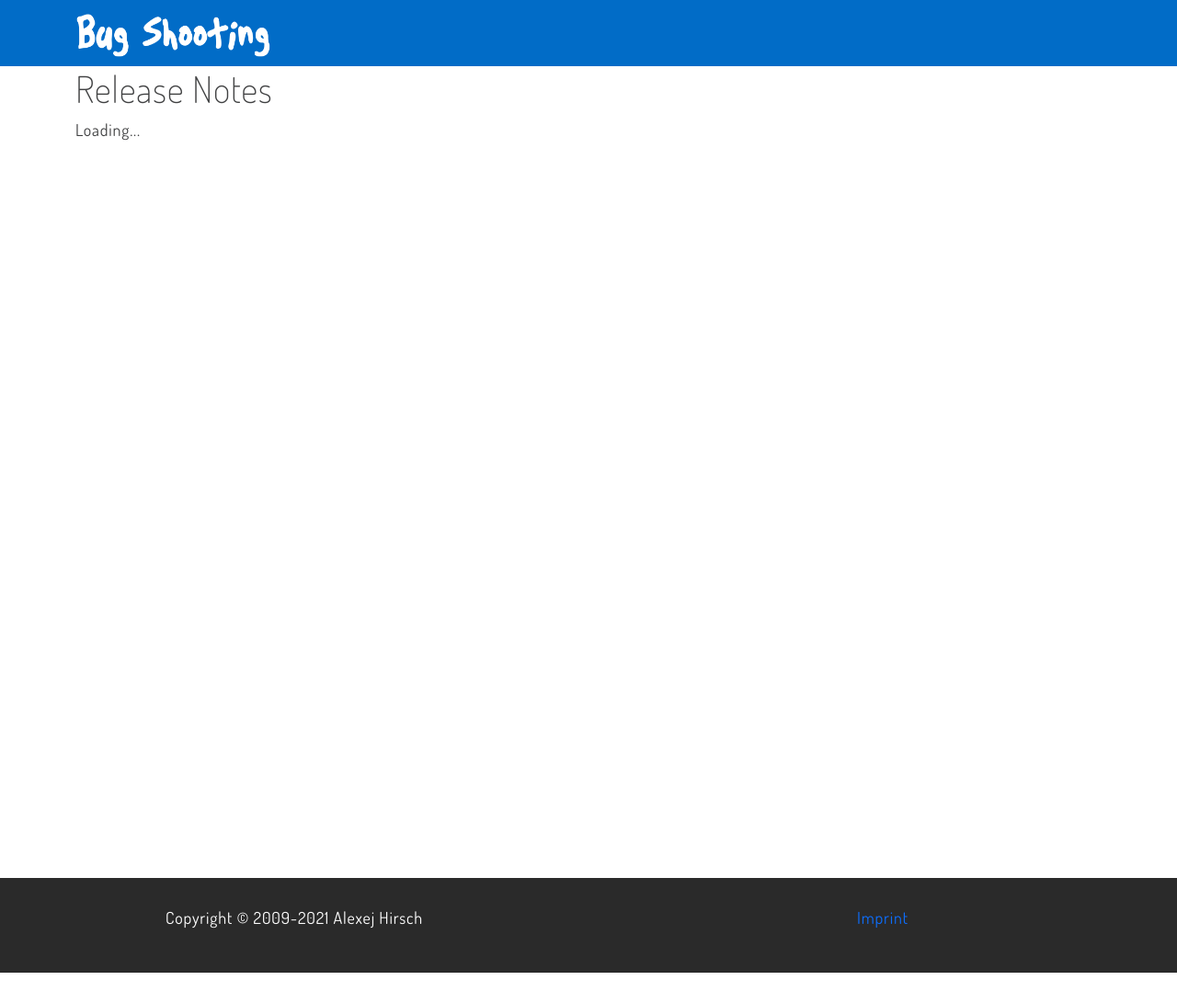
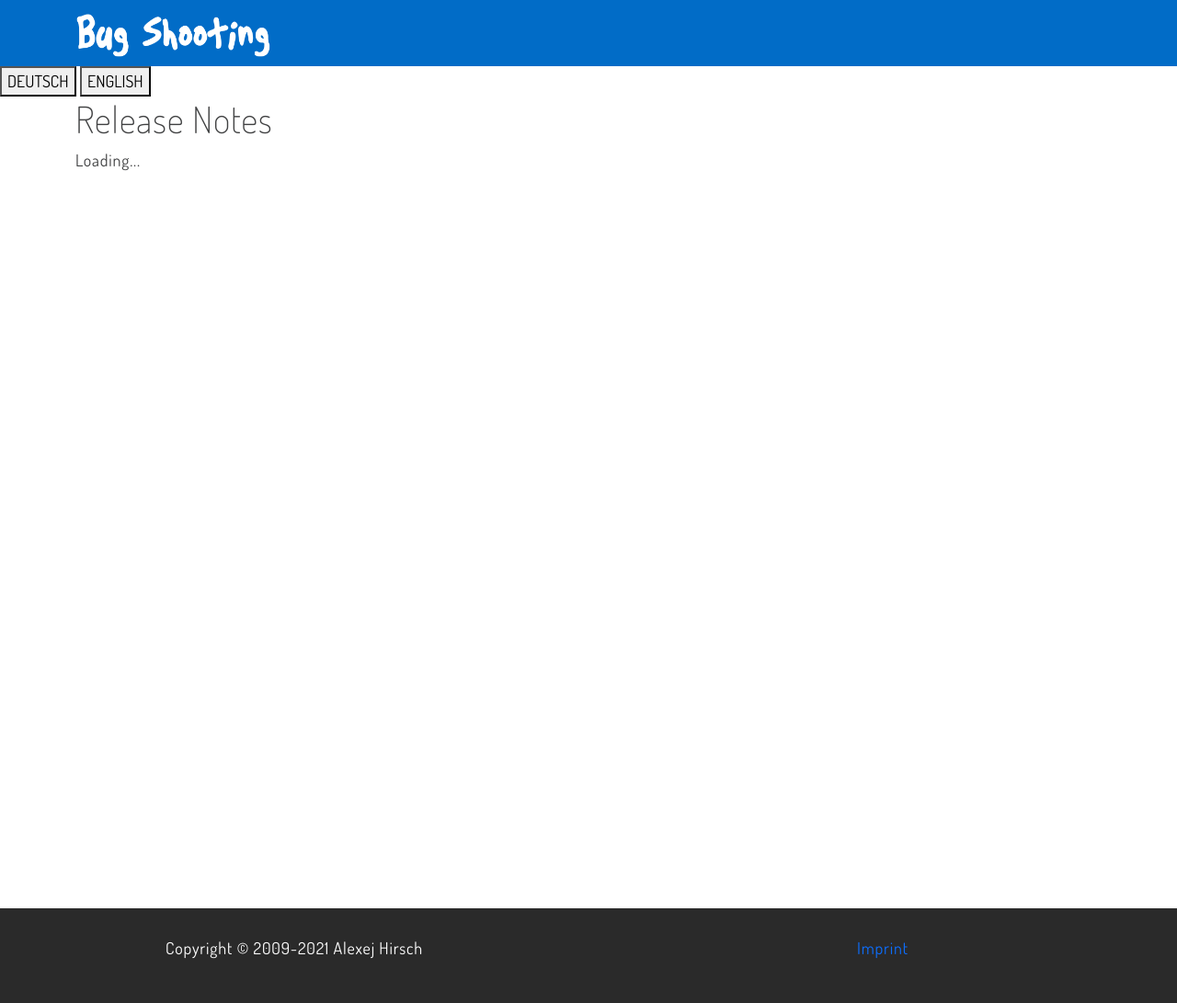
Before and after one commit to BugShooting/BugShooting.Homepage, a Jekyll site: the page built from releasenotes.html, in a window 1280 px wide. Shown: the whole page at 92% size. Built offline with Jekyll 4.4.1, drawn with Linux system fonts in a browser that asks for light colours; before the commit the page ends 1058 px from its top, so only the background shows below that.

Commit message:
Update header.html

```diff
--- a/_includes/header.html
+++ b/_includes/header.html
@@ -10,4 +10,7 @@
 
   </div>
 
+  <button onclick="setLocale('de-DE')">DEUTSCH</button>
+  <button onclick="setLocale('en-EU')">ENGLISH</button>
+
 </header>
```
